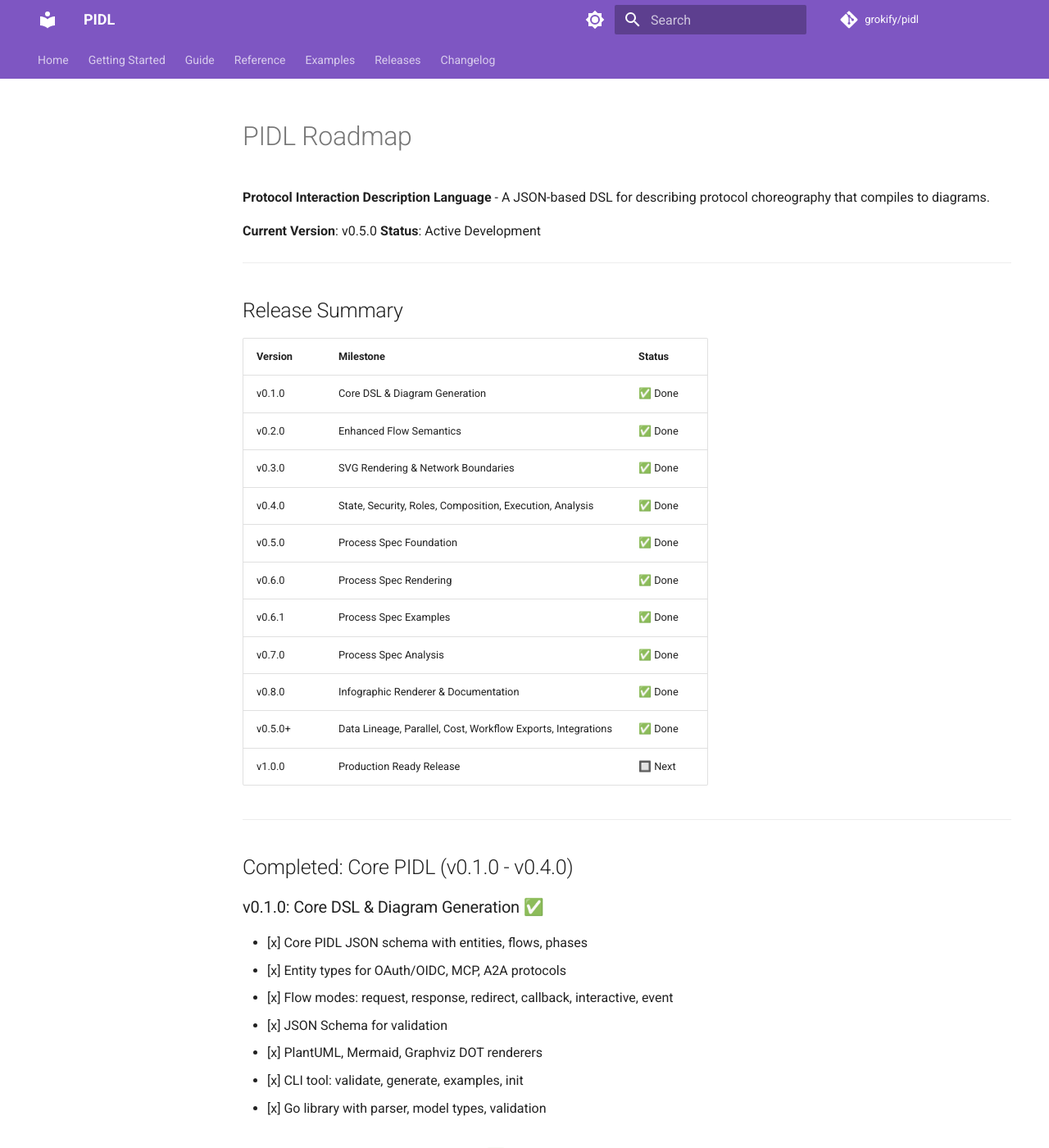
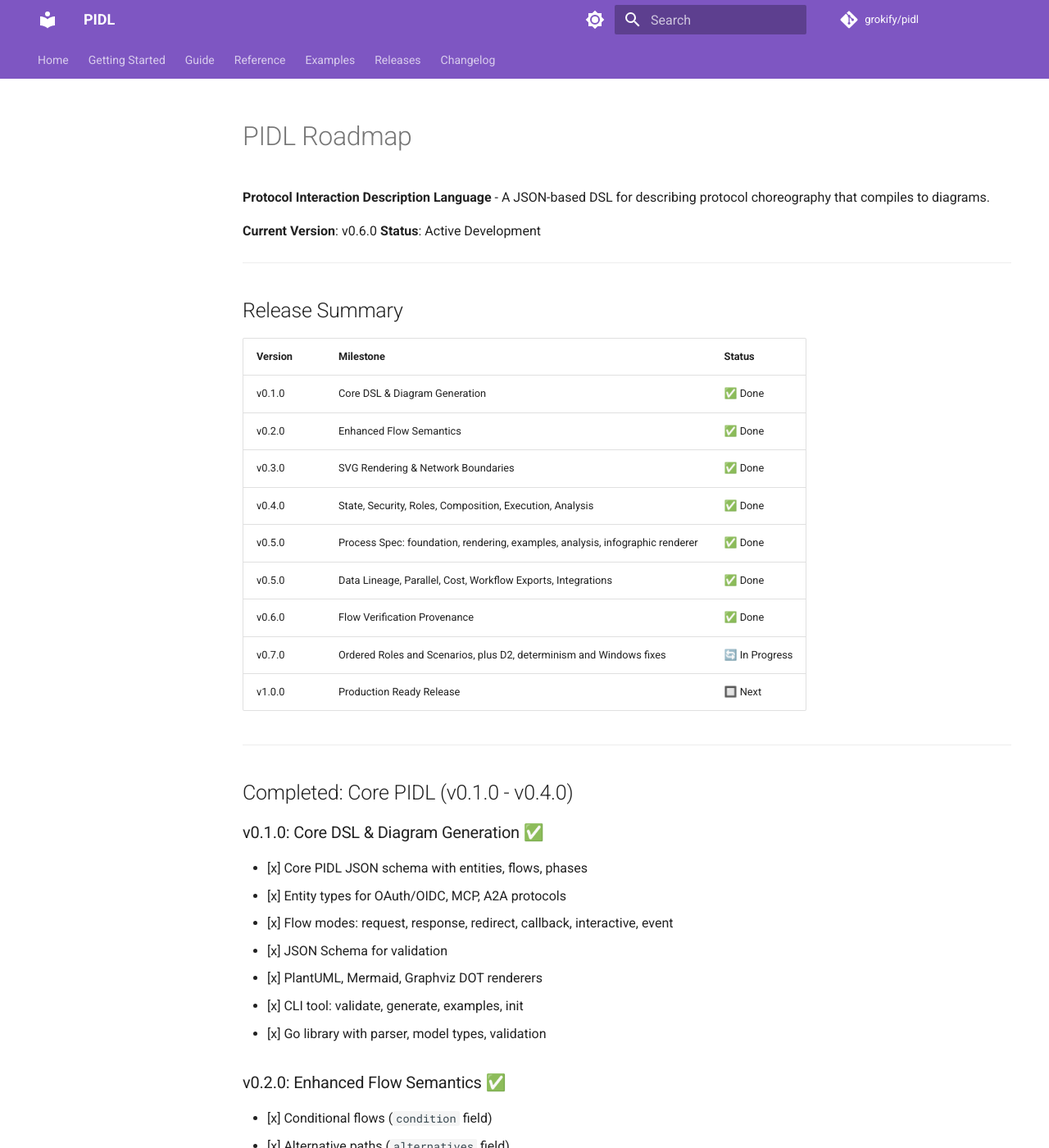
Before and after one commit to grokify/pidl, an MkDocs documentation site: the page built from docs/specs/ROADMAP.md, in a window 1280 px wide and 1400 px high. Shown: the whole window at 82% size. Built offline with MkDocs 1.6.1 and Material for MkDocs 9.7.7, drawn with Linux system fonts in a browser that asks for light colours; comment, search, counter and statistics services are not loaded; some of the changed text lies outside the part shown.

Commit message:
docs(roadmap): label milestones with the releases that shipped them
The process-spec milestones all shipped in v0.5.0, v0.6.0 added flow
verification, and v0.7.0 is the scenarios release with the pending
fixes.

Co-Authored-By: Claude Opus 5.5 <noreply@anthropic.com>

```diff
--- a/docs/specs/ROADMAP.md
+++ b/docs/specs/ROADMAP.md
@@ -2,7 +2,7 @@
 
 **Protocol Interaction Description Language** - A JSON-based DSL for describing protocol choreography that compiles to diagrams.
 
-**Current Version**: v0.5.0
+**Current Version**: v0.6.0
 **Status**: Active Development
 
 ---
@@ -15,12 +15,10 @@
 | v0.2.0 | Enhanced Flow Semantics | ✅ Done |
 | v0.3.0 | SVG Rendering & Network Boundaries | ✅ Done |
 | v0.4.0 | State, Security, Roles, Composition, Execution, Analysis | ✅ Done |
-| v0.5.0 | Process Spec Foundation | ✅ Done |
-| v0.6.0 | Process Spec Rendering | ✅ Done |
-| v0.6.1 | Process Spec Examples | ✅ Done |
-| v0.7.0 | Process Spec Analysis | ✅ Done |
-| v0.8.0 | Infographic Renderer & Documentation | ✅ Done |
-| v0.5.0+ | Data Lineage, Parallel, Cost, Workflow Exports, Integrations | ✅ Done |
+| v0.5.0 | Process Spec: foundation, rendering, examples, analysis, infographic renderer | ✅ Done |
+| v0.5.0 | Data Lineage, Parallel, Cost, Workflow Exports, Integrations | ✅ Done |
+| v0.6.0 | Flow Verification Provenance | ✅ Done |
+| v0.7.0 | Ordered Roles and Scenarios, plus D2, determinism and Windows fixes | 🔄 In Progress |
 | v1.0.0 | Production Ready Release | 🔲 Next |
 
 ---
@@ -99,9 +97,9 @@
 
 ---
 
-## Completed: Process Spec Profile (v0.5.0 - v0.6.0)
+## Completed: Process Spec Profile (v0.5.0)
 
-### v0.5.0: Process Spec Foundation ✅
+### Process Spec Foundation ✅ (v0.5.0)
 
 **Goal**: Extend PIDL to describe process/workflow specifications with step types and data ports.
 
@@ -178,9 +176,9 @@
 
 ---
 
-## Upcoming: Process Spec Continuation
+## Completed: Process Spec Continuation (v0.5.0)
 
-### v0.6.1: Process Spec Examples ✅
+### Process Spec Examples ✅ (v0.5.0)
 
 **Goal**: Provide reference process specifications.
 
@@ -235,7 +233,7 @@ New types and methods:
 
 ---
 
-### v0.8.0: Infographic Renderer & Documentation ✅
+### Infographic Renderer & Documentation ✅ (v0.5.0)
 
 **Goal**: LinkedIn-friendly infographic renderer and complete documentation.
 
@@ -317,6 +315,21 @@ pidl generate -f infographic --size=datasheet-tile --no-animate --theme=minimal
 
 ---
 
+## In Progress: v0.7.0
+
+### Ordered Roles and Scenarios
+
+One PIDL file holds a protocol's ordered roles and an ordered list of named scenarios, with reusable fragments. Array position is the only source of order, so diagrams, guides and presentations generated from one file agree.
+
+### Fixes Shipping in v0.7.0
+
+- [x] D2 sequence diagrams render as sequence diagrams
+- [x] Deterministic network and trust SVG output
+- [x] Process port matching links a labeled flow's output to one input
+- [x] Text files check out with LF on every platform
+
+---
+
 ## Future Milestones
 
 ### v1.0.0: Production Ready
```
Also changed, not shown: other parts of docs/specs/ROADMAP.md (+2 -2 lines).
